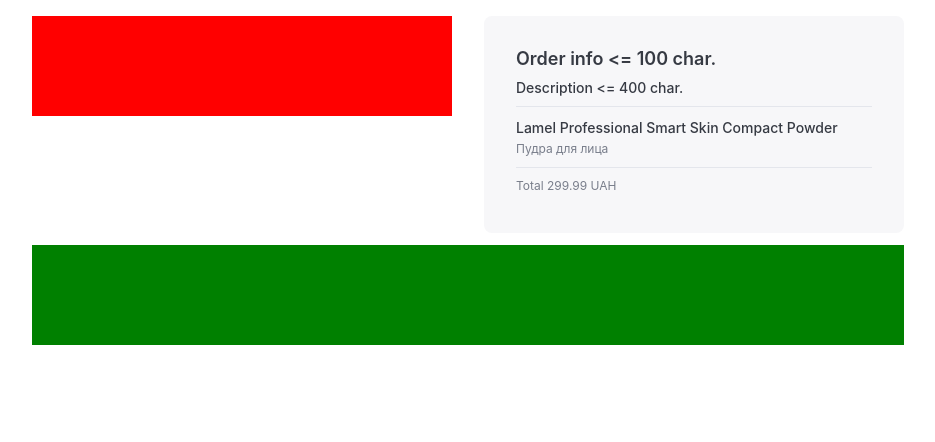
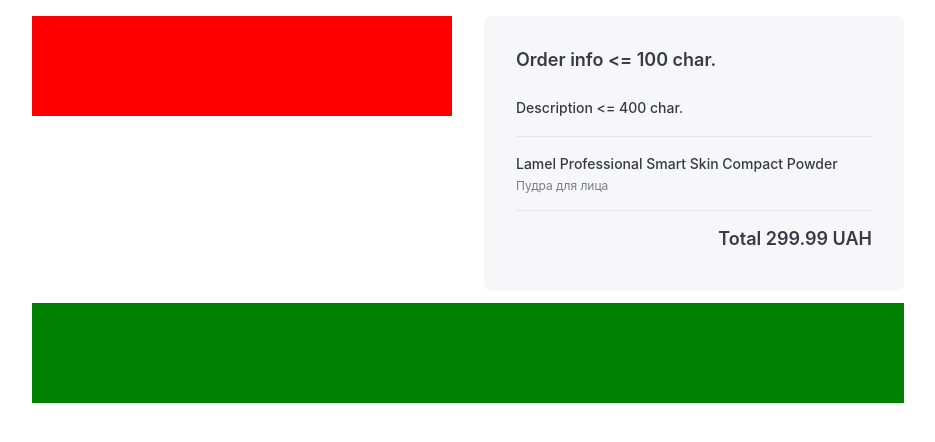
Before and after one commit to LonelyTrouvere/test-task, a React (Vite) app: page / in a window 1280 px wide. Shown: the top 442 px of the page, without its empty margins (172-1107 px from the left). Built offline with nearby package versions, Linux system fonts and the light colour scheme.

Commit message:
fixed height of Order Card component

```diff
--- a/src/components/order-card/OrderCard.css
+++ b/src/components/order-card/OrderCard.css
@@ -4,5 +4,11 @@
     padding: 32px 32px 40px 32px;
     display: flex;
     flex-direction: column;
-    gap: 10px;
+    gap: 24px;
 }
+
+.order-card__inner-wrapper {
+    display: flex;
+    flex-direction: column;
+    gap: 16px;
+}
--- a/src/components/order-card/OrderCard.tsx
+++ b/src/components/order-card/OrderCard.tsx
@@ -5,15 +5,17 @@ import Divider from '../../utility-components/divider/Divider'
 function OrderCard() {
     return <div className="order-card">
         <LeveledSpan level="first">{'Order info <= 100 char.'}</LeveledSpan>
+        <div className="order-card__inner-wrapper">
             <LeveledSpan level='second'>{'Description <= 400 char.'}</LeveledSpan>
             <Divider />
             <div>
-            <LeveledSpan level='second'>Lamel Professional Smart Skin Compact Powder</LeveledSpan>
+                <LeveledSpan level='second' style={{lineHeight: '20px'}}>Lamel Professional Smart Skin Compact Powder</LeveledSpan>
                 <br />
                 <LeveledSpan level='third'>Пудра для лица</LeveledSpan>
             </div>
             <Divider />
-        <LeveledSpan level="third">Total 299.99 UAH</LeveledSpan>
+            <LeveledSpan level="first" style={{textAlign: 'right'}}>Total 299.99 UAH</LeveledSpan>
+        </div>
     </div>
 }
 
--- a/src/utility-components/leveled-span/LeveledSpan.tsx
+++ b/src/utility-components/leveled-span/LeveledSpan.tsx
@@ -1,8 +1,11 @@
 import { Props, levelStyles } from "./types"
 
 
-function LeveledSpan({ level, children }: Props) {
-    return <span style={levelStyles[level]}>{children}</span>
+function LeveledSpan({ level, children, style }: Props) {
+    return <span style={{
+        ...levelStyles[level],
+        ...style,
+    }}>{children}</span>
 }
 
 export default LeveledSpan
--- a/src/utility-components/leveled-span/types.ts
+++ b/src/utility-components/leveled-span/types.ts
@@ -6,6 +6,7 @@ type SpanLevels = typeof levels[number]
 export type Props = {
     children: ReactNode
     level: SpanLevels
+    style?: CSSProperties
 }
 
 type LevelStyles = Record<SpanLevels, CSSProperties>
@@ -14,16 +15,19 @@ export const levelStyles: LevelStyles = {
     first: {
         color: '#363A43',
         fontWeight: '600',
-        fontSize: '18px'
+        fontSize: '18px',
+        lineHeight: '24px'
     },
     second: {
         color: '#363A43',
         fontWeight: '500',
-        fontSize: '14px'
+        fontSize: '14px',
+        lineHeight: '24px'
     },
     third: {
         color: '#797E8B',
         fontWeight: '400',
-        fontSize: '12px'
+        fontSize: '12px',
+        lineHeight: '16px'
     }
 }
```
Also changed, not shown: src/utility-components/leveled-span/LeveledSpan.css (deleted). Lines whose indentation alone changed are shown as unchanged.
